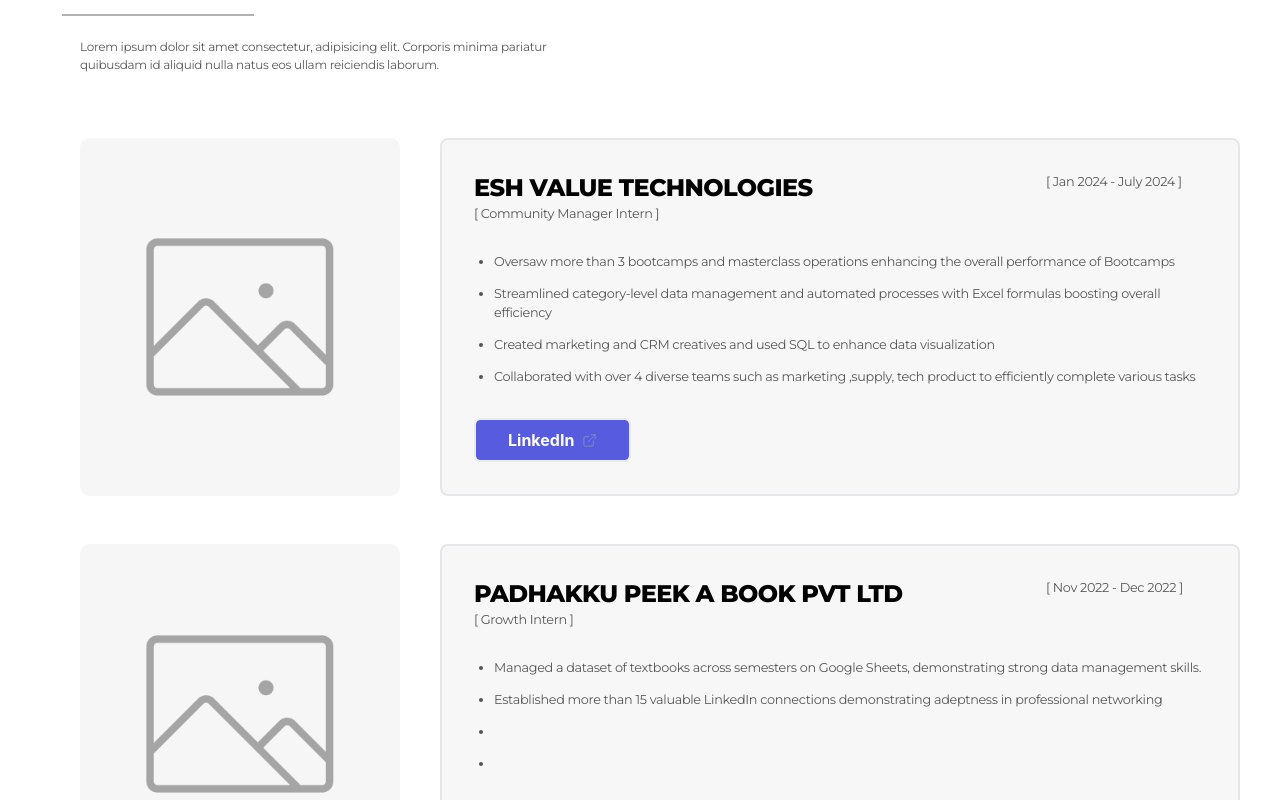
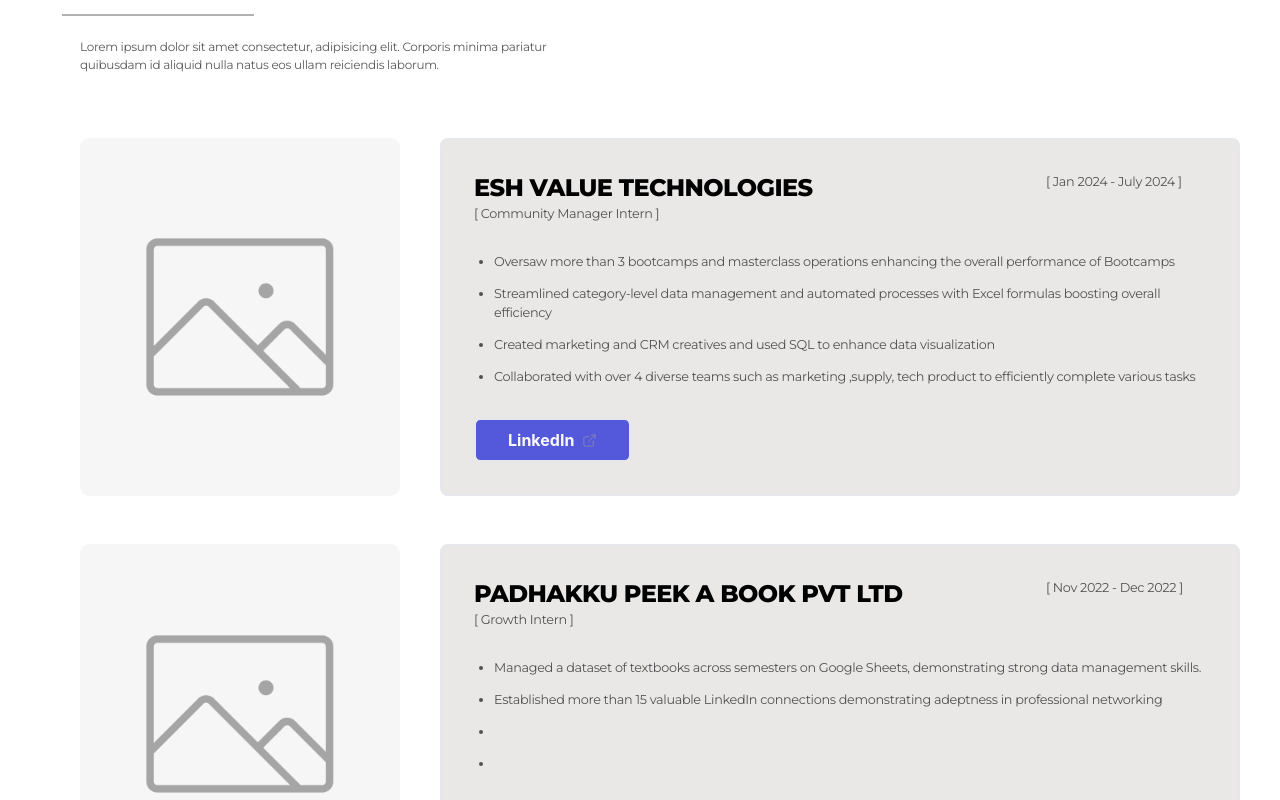
Before and after one commit to kshitijjj/Portfolio_v_1.1, a React (Create React App) app: page / in a window 1280 px wide. Shown: the part 1400-2200 px from the top of the page. Built offline with nearby package versions, Linux system fonts and the light colour scheme.

Commit message:
updated card component

```diff
--- a/src/Components/CardW.jsx
+++ b/src/Components/CardW.jsx
@@ -10,7 +10,7 @@
             </div>
 
             {/* Written part */}
-            <div className='p-4  md:p-8 md:w-[50rem] bg-[#EAE7E7] bg-opacity-35 border-2  rounded-lg'>
+            <div className='p-4  md:p-8 md:w-[50rem] md:bg-[#EAE7E7] bg-opacity-35 border-2  rounded-lg'>
 
                     <div className='flex justify-between'>
                     <p className='font-montserrat  text-[1.1rem] font-extrabold md:text-2xl tracking-tight '>{props.workplace}</p>
```
